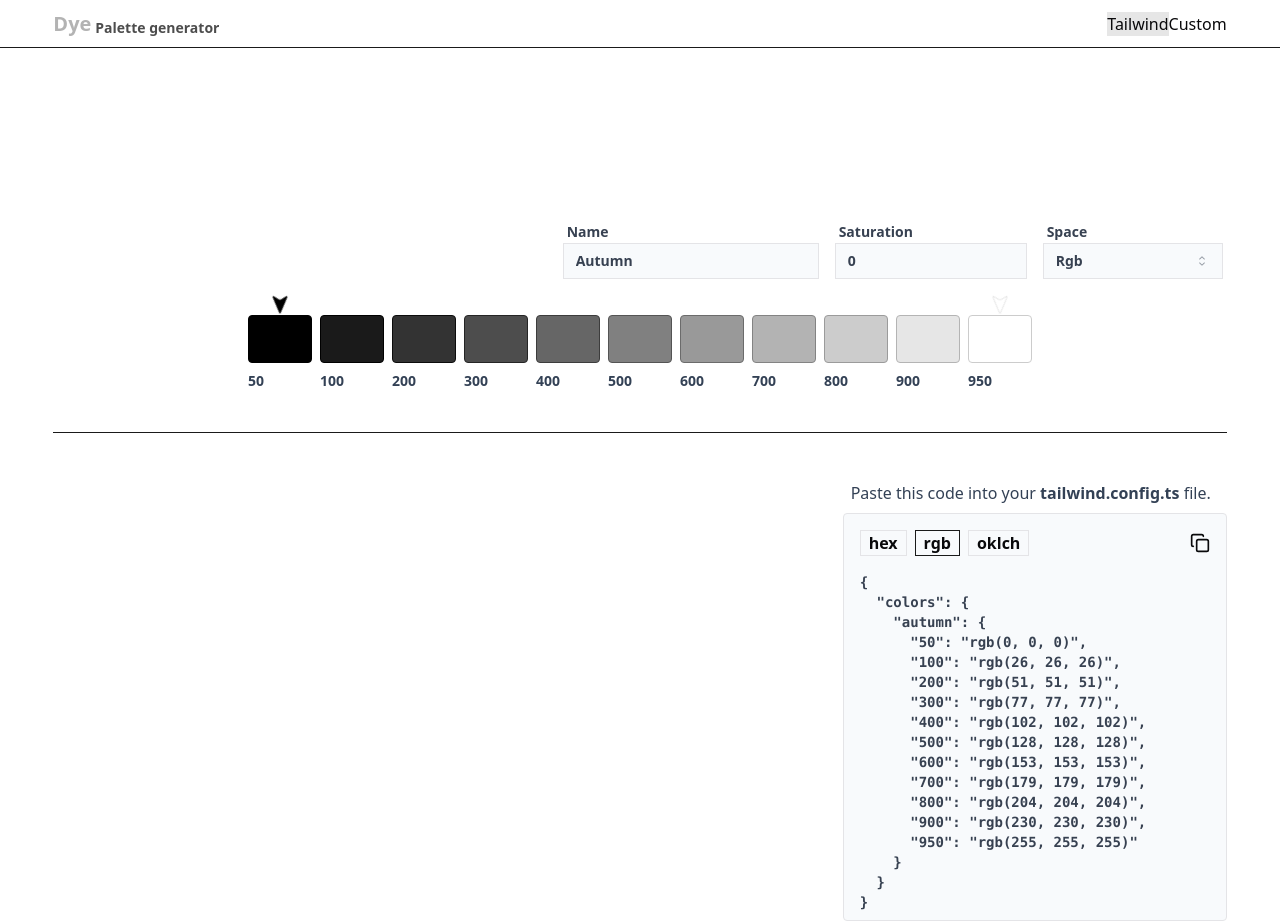
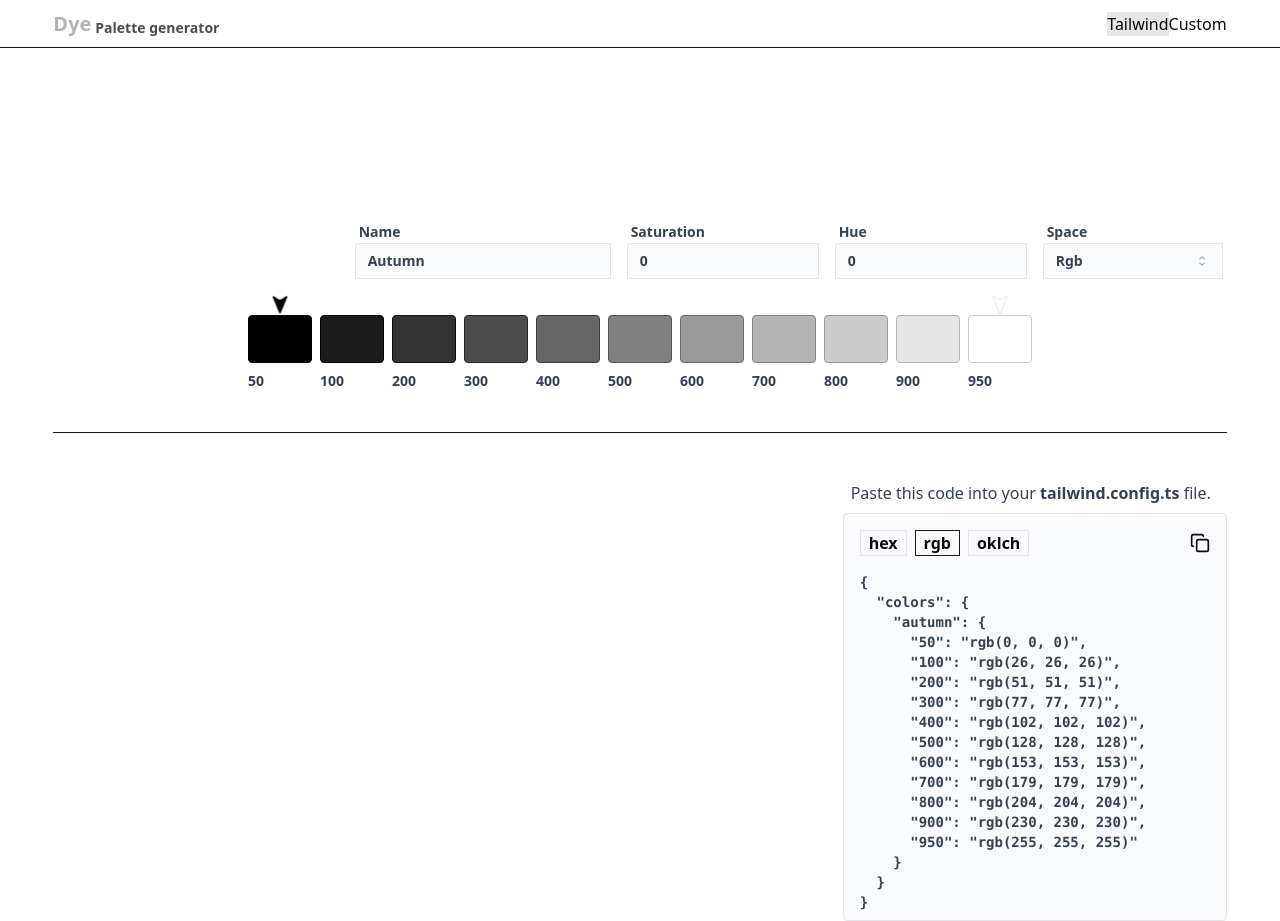
Before and after one commit to Agreatdayforfreedom/Dye, a Next.js app: page / in a window 1280 px wide. Built offline with nearby package versions, Linux system fonts and the light colour scheme.

Commit message:
hue rotation

```diff
--- /dev/null
+++ b/app/_components/InputHue.tsx
@@ -0,0 +1,39 @@
+import React from "react";
+import chroma from "chroma-js";
+
+import { useGlobalDyes } from "@/app/store/global_dyes";
+import { Label } from "@/components/ui/label";
+import { Input } from "@/components/ui/input";
+import { useVariables } from "@/app/store/variables";
+
+export const InputHue = () => {
+  const border_shadow_dye = useGlobalDyes((state) => state.border_shadow_dye);
+  const hue = useVariables((state) => state.hue);
+  const setHue = useVariables((state) => state.setHue);
+
+  return (
+    <div className="flex flex-col">
+      <Label htmlFor="hue" className="font-bold text-gray-700 ml-2">
+        Hue
+      </Label>
+      <Input
+        id="hue"
+        className="max-w-48 m-1"
+        style={
+          border_shadow_dye
+            ? {
+                outline: 0,
+                boxShadow: `0px 0px 0px 2px ${chroma(border_shadow_dye)
+                  .alpha(0.4)
+                  .hex()}`,
+                borderColor: border_shadow_dye,
+              }
+            : {}
+        }
+        type="number"
+        value={hue}
+        onChange={(e) => setHue(parseInt(e.target.value || "0"))}
+      />
+    </div>
+  );
+};
--- a/app/_components/LerpColors.tsx
+++ b/app/_components/LerpColors.tsx
@@ -12,6 +12,7 @@ import { useGlobalDyes } from "../store/global_dyes";
 import { usePointersDomain } from "../store/pointers";
 import { InputName } from "./InputName";
 import { InputSaturation } from "./InputSaturation";
+import { InputHue } from "./InputHue";
 
 export const LerpColors = () => {
   return (
@@ -20,6 +21,7 @@ export const LerpColors = () => {
         <div className="flex items-end space-x-2">
           <InputName />
           <InputSaturation />
+          <InputHue />
           <SpaceSelector />
         </div>
       </div>
--- a/app/_hooks/useLerpColors.ts
+++ b/app/_hooks/useLerpColors.ts
@@ -10,6 +10,7 @@ export const useLerpColors = () => {
 
   const saturation = useVariables((state) => state.saturation);
   const colorSpace = useVariables((state) => state.colorSpace);
+  const hue = useVariables((state) => state.hue);
   const { indices, hex } = usePointersDomain();
 
   // let steps = 11;
@@ -22,11 +23,16 @@ export const useLerpColors = () => {
         .mode(colorSpace)
         .domain([...indices])
         .colors(steps)
-        .map((x, i) => {
-          return chroma(x).saturate(saturation);
+        .map((c, i) => {
+          let color = chroma(c);
+          let current_hue = color.get("hsv.h") || 0;
+
+          return color
+            .saturate(saturation / 50)
+            .set("hsv.h", current_hue + hue);
         })
     );
-  }, [hex, colorSpace, saturation]);
+  }, [hex, colorSpace, saturation, hue]);
 
   return { colors, steps };
 };
--- a/app/store/variables.ts
+++ b/app/store/variables.ts
@@ -5,6 +5,7 @@ interface VariablesState {
   colors: Array<chroma.Color>;
   type: Type;
   name: string;
+  hue: number;
   saturation: number;
   colorSpace: chroma.InterpolationMode;
 }
@@ -13,6 +14,7 @@ interface VariablesAction {
   setColors: (colors: Array<chroma.Color>) => void;
   setName: (name: string) => void;
   setType: (type: Type) => void;
+  setHue: (hue: number) => void;
   setSaturation: (saturation: number) => void;
   setColorSpace: (colorSpace: chroma.InterpolationMode) => void;
 }
@@ -23,6 +25,7 @@ export const useVariables = create<VariablesState & VariablesAction>((set) => ({
   colors: [],
   type: "tw",
   name: "Autumn",
+  hue: 0,
   saturation: 0,
   colorSpace: "rgb",
 
@@ -30,6 +33,7 @@ export const useVariables = create<VariablesState & VariablesAction>((set) => ({
   setName: (name: string) => set((_) => ({ name })),
   setType: (type: Type) => set((_) => ({ type })),
   setSaturation: (saturation: number) => set((_) => ({ saturation })),
+  setHue: (hue: number) => set((_) => ({ hue })),
   setColorSpace: (colorSpace: chroma.InterpolationMode) =>
     set((_) => ({ colorSpace })),
 }));
```
